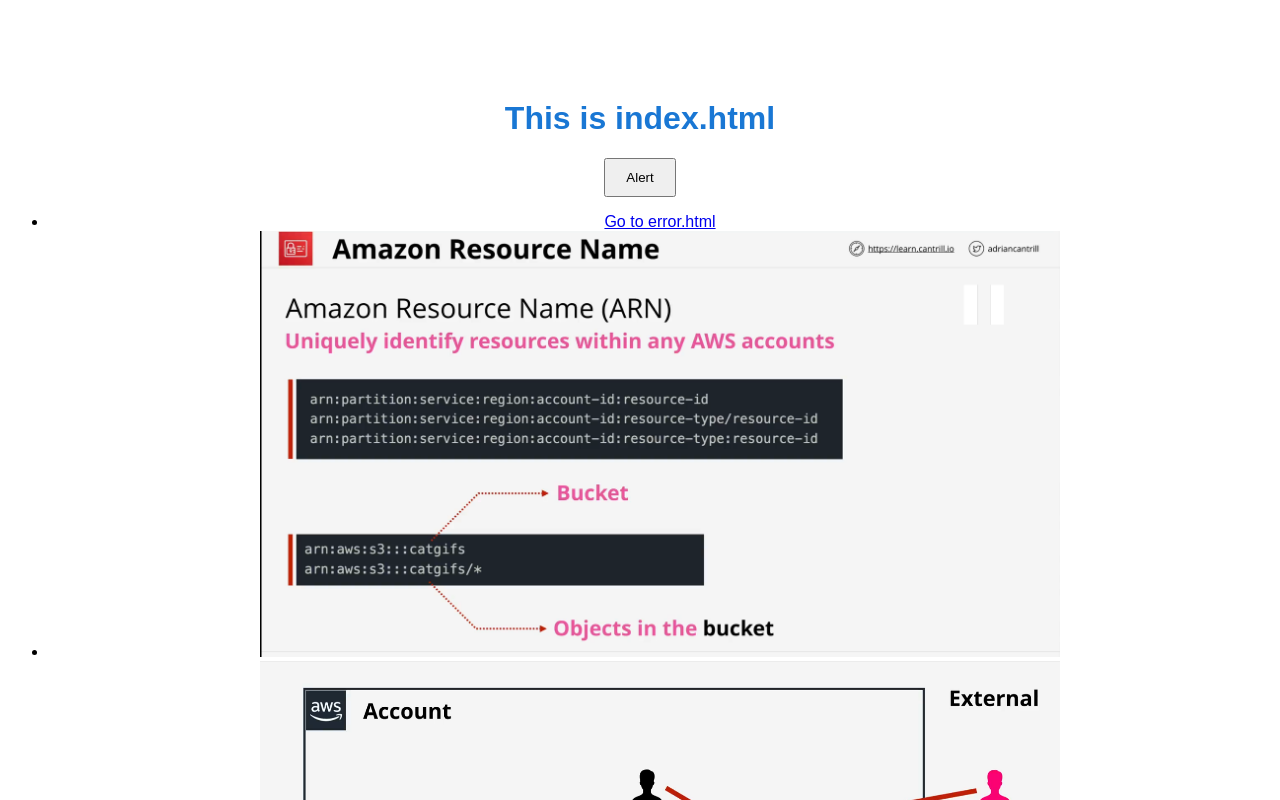
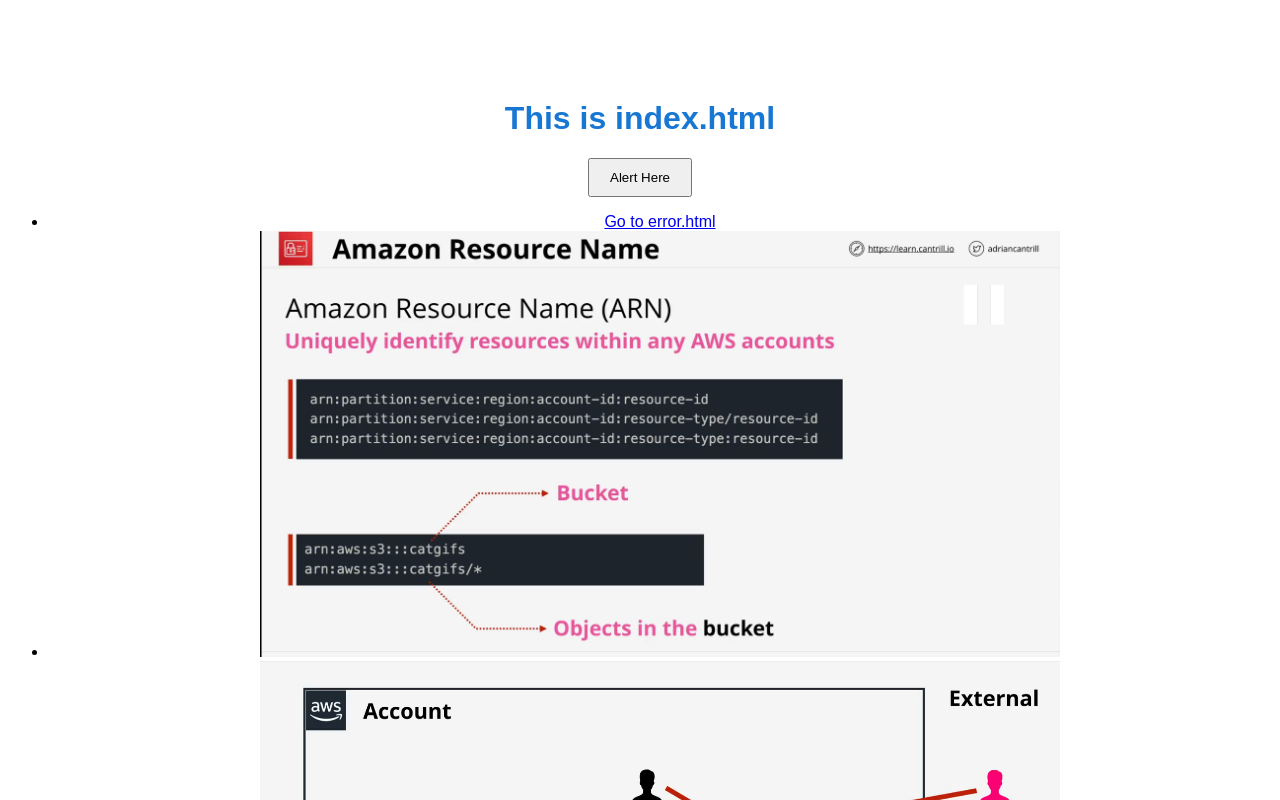
Before and after one commit to Sachinxmpl/aws-s3-static-web, a plain HTML site: page index.html in a window 1280 px wide. Shown: the top 800 px of the page. Drawn offline with Linux system fonts and the light colour scheme.

Commit message:
trigger github actions

```diff
--- a/index.html
+++ b/index.html
@@ -8,7 +8,7 @@
 </head>
 <body>
     <h1>This is index.html</h1>
-    <button> Alert </button>
+    <button> Alert Here </button>
     <ul>
         <li><a href="error.html">Go to error.html</a></li>
         <li><img src="img/im1.png" alt="Description of image"></li>
```
